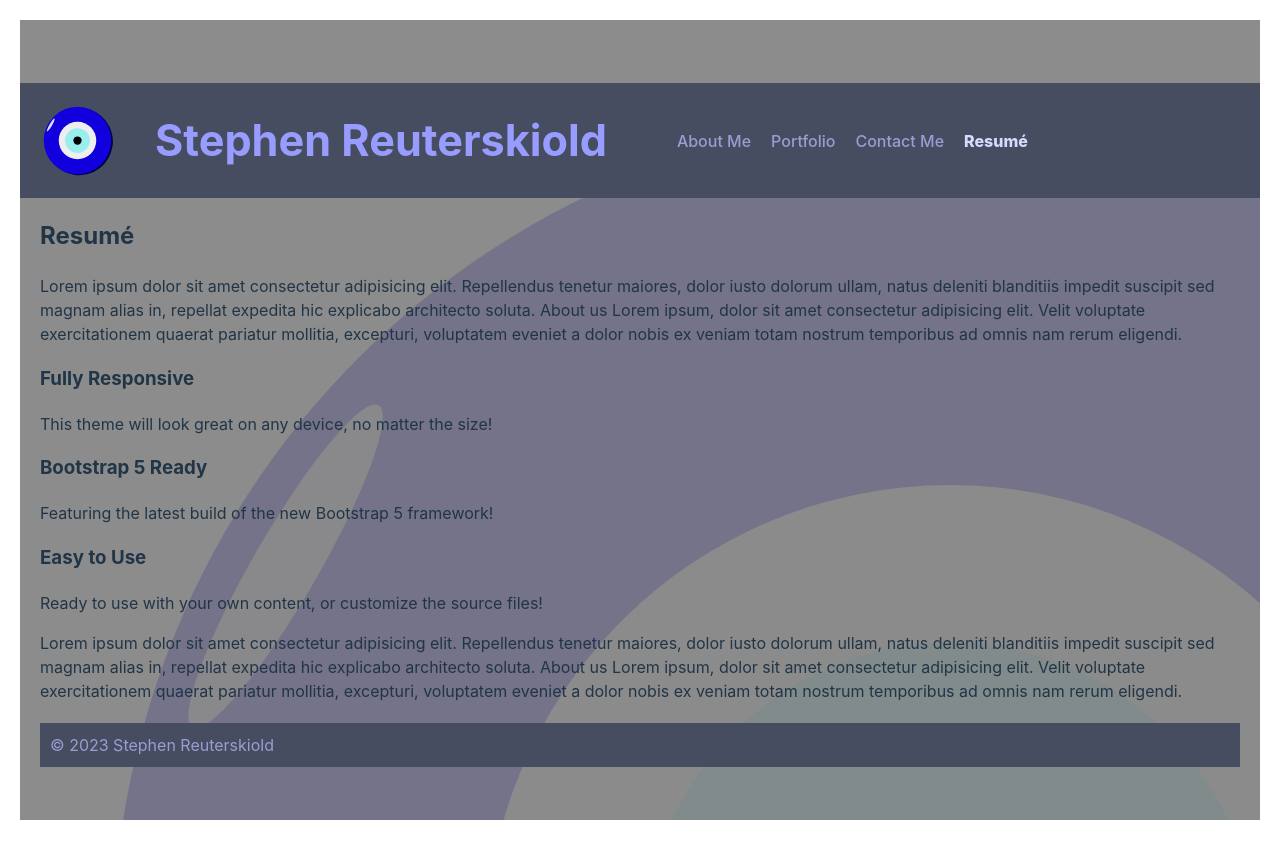
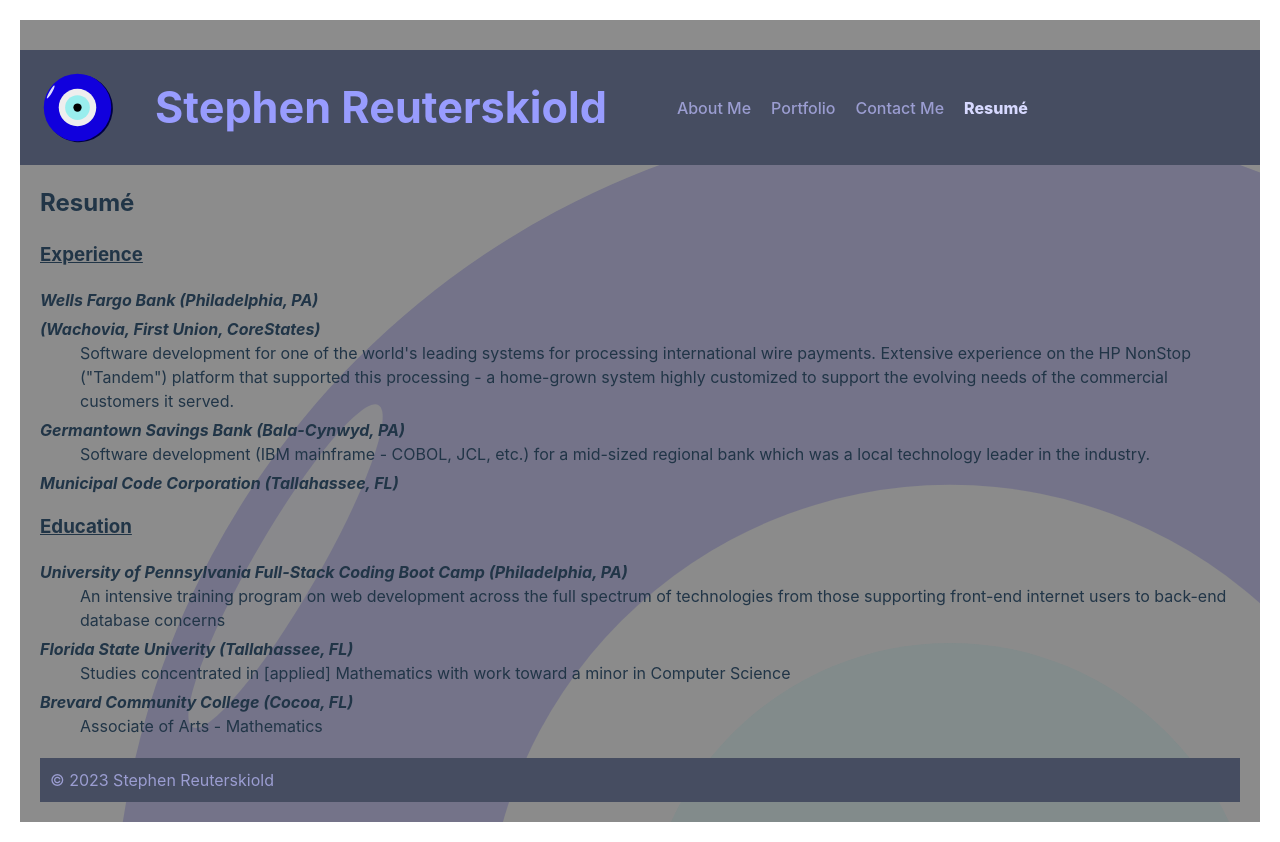
Before and after one commit to stevreut/my-portfolio, a React (Vite) app: page /resume in a window 1280 px wide. Built offline with nearby package versions, Linux system fonts and the light colour scheme.

Commit message:
resume and about me content

```diff
--- a/src/index.css
+++ b/src/index.css
@@ -108,6 +108,16 @@ h1 {
   color: rgb(0, 157, 255);
 }
 
+.resume-group {
+  text-decoration: underline;
+}
+
+dl dt {
+  margin: 5px 0px 0px 0px;
+  font-weight: bold;
+  font-style: italic;
+}
+
 button {
   border-radius: 8px;
   border: 1px solid transparent;
--- a/src/pages/AboutPage.jsx
+++ b/src/pages/AboutPage.jsx
@@ -4,19 +4,21 @@ export default function AboutPage() {
       <div className="container pt-4">
         <h2>About Me</h2>
           <div className="prof-img-div"><img src="/sr-wheeler-pk-trimmed.jpg" className="profile-img" /></div>
-        <p>
-          Lorem ipsum dolor sit amet consectetur adipisicing elit. Repellendus
-          tenetur maiores, dolor iusto dolorum ullam, natus deleniti blanditiis
-          impedit suscipit sed magnam alias in, repellat expedita hic explicabo
-          architecto soluta. About us Lorem ipsum, dolor sit amet consectetur
-          adipisicing elit. Velit voluptate exercitationem quaerat pariatur
-          mollitia, excepturi, voluptatem eveniet a dolor nobis ex veniam totam
-          nostrum temporibus ad omnis nam rerum eligendi.
-        </p>
-        <p>Lorem ipsum dolor sit amet, consectetur adipisicing elit. Voluptatum sed ea
-           ducimus, dolore dignissimos dolores, alias id fugiat voluptas eaque
-           facilis? Ea officiis autem similique veritatis quidem reprehenderit
-           repellat unde!
+          <p>I have worked as a software developer in the banking industry for many years.
+          Although I have some experienced (COBOL) on IBM mainframe systems, by far the largest
+          part of my time in banking was doing software development and support for an international
+          payment processing system, being one of the members of a small team that developed and
+          supported that system - one of the highest-volume systems of its kind in the world.</p>
+
+        <p>More recently, I have left the world of banking to pursue other interests - though
+          still in the world of software development.</p>
+
+        <p>I will soon have finished an intensive training program focused on full-stack web development,
+          doing so to broaden the spectrum of my software knowledge.</p>
+
+        <p>Although I have a wide variety of interests, I have a particular life-long love of mathematics
+          as well as the physical sciences generally.  I would be thrilled if my career in software
+          brings me closer to the world of science and medicine in the years to come.
         </p>
       </div>
     );
--- a/src/pages/PortfolioPage.jsx
+++ b/src/pages/PortfolioPage.jsx
@@ -5,6 +5,7 @@ export default function PortfolioPage() {
     return (
       <div className="container pt-4">
         <h2>Portfolio Page</h2>
+        <h3>Some of my recent work - a collection which I hope will grow and continue to improve in quality in the months to come</h3>
         <div className="projects-container">
           <Project key={1} repo="just-another-text-editor" desc="Demonstration minimal text editor based on PWA technology" />
           <Project key={2} repo="svg-maker" desc="Tool to enable persisted storage of notes on a server" />
--- a/src/pages/ResumePage.jsx
+++ b/src/pages/ResumePage.jsx
@@ -1,66 +1,39 @@
 // This is a static page mocking an "About Us" section for our fake user data
 export default function ResumePage() {
     return (
-      <div className="container pt-4">
+      <div>
         <h2>Resum&eacute;</h2>
-        <p>
-          Lorem ipsum dolor sit amet consectetur adipisicing elit. Repellendus
-          tenetur maiores, dolor iusto dolorum ullam, natus deleniti blanditiis
-          impedit suscipit sed magnam alias in, repellat expedita hic explicabo
-          architecto soluta. About us Lorem ipsum, dolor sit amet consectetur
-          adipisicing elit. Velit voluptate exercitationem quaerat pariatur
-          mollitia, excepturi, voluptatem eveniet a dolor nobis ex veniam totam
-          nostrum temporibus ad omnis nam rerum eligendi.
-        </p>
-        <section className="features-icons bg-light text-center m-4">
-          <div className="container">
-            <div className="row p-2">
-              <div className="col-lg-4">
-                <div className="features-icons-item mx-auto mb-5 mb-lg-0 mb-lg-3">
-                  <div className="features-icons-icon d-flex">
-                    <i className="bi-window m-auto text-primary" />
-                  </div>
-                  <h3>Fully Responsive</h3>
-                  <p className="lead mb-0">
-                    This theme will look great on any device, no matter the size!
-                  </p>
-                </div>
-              </div>
-              <div className="col-lg-4">
-                <div className="features-icons-item mx-auto mb-5 mb-lg-0 mb-lg-3">
-                  <div className="features-icons-icon d-flex">
-                    <i className="bi-layers m-auto text-primary" />
-                  </div>
-                  <h3>Bootstrap 5 Ready</h3>
-                  <p className="lead mb-0">
-                    Featuring the latest build of the new Bootstrap 5 framework!
-                  </p>
-                </div>
-              </div>
-              <div className="col-lg-4">
-                <div className="features-icons-item mx-auto mb-0 mb-lg-3">
-                  <div className="features-icons-icon d-flex">
-                    <i className="bi-terminal m-auto text-primary" />
-                  </div>
-                  <h3>Easy to Use</h3>
-                  <p className="lead mb-0">
-                    Ready to use with your own content, or customize the source
-                    files!
-                  </p>
-                </div>
-              </div>
-            </div>
-          </div>
+        <section>
+          <h3 className="resume-group">Experience</h3>
+          <dl>
+            <dt>Wells Fargo Bank (Philadelphia, PA)</dt>
+            <dt>(Wachovia, First Union, CoreStates)</dt>
+              <dd>Software development for one of the world's leading systems for processing
+                international wire payments.  Extensive experience on the HP NonStop ("Tandem")
+                platform that supported this processing - a home-grown system highly customized
+                to support the evolving needs of the commercial customers it served.
+              </dd>
+            <dt>Germantown Savings Bank (Bala-Cynwyd, PA)</dt>
+              <dd>Software development (IBM mainframe - COBOL, JCL, etc.) for a mid-sized regional
+                bank which was a local technology leader in the industry.
+              </dd>
+            <dt>Municipal Code Corporation (Tallahassee, FL)</dt>
+              <dd></dd>
+          </dl>
         </section>
-        <p>
-          Lorem ipsum dolor sit amet consectetur adipisicing elit. Repellendus
-          tenetur maiores, dolor iusto dolorum ullam, natus deleniti blanditiis
-          impedit suscipit sed magnam alias in, repellat expedita hic explicabo
-          architecto soluta. About us Lorem ipsum, dolor sit amet consectetur
-          adipisicing elit. Velit voluptate exercitationem quaerat pariatur
-          mollitia, excepturi, voluptatem eveniet a dolor nobis ex veniam totam
-          nostrum temporibus ad omnis nam rerum eligendi.
-        </p>
+        <section>
+          <h3 className="resume-group">Education</h3>
+          <dl>
+          <dt>University of Pennsylvania Full-Stack Coding Boot Camp (Philadelphia, PA)</dt>
+            <dd>An intensive training program on web development across the full spectrum of
+              technologies from those supporting front-end internet users to back-end
+              database concerns</dd>
+          <dt>Florida State Univerity (Tallahassee, FL)</dt>
+            <dd>Studies concentrated in [applied] Mathematics with work toward a minor in Computer Science</dd>
+          <dt>Brevard Community College (Cocoa, FL)</dt>
+            <dd>Associate of Arts - Mathematics</dd>
+        </dl>
+        </section>
       </div>
     );
   }
```
